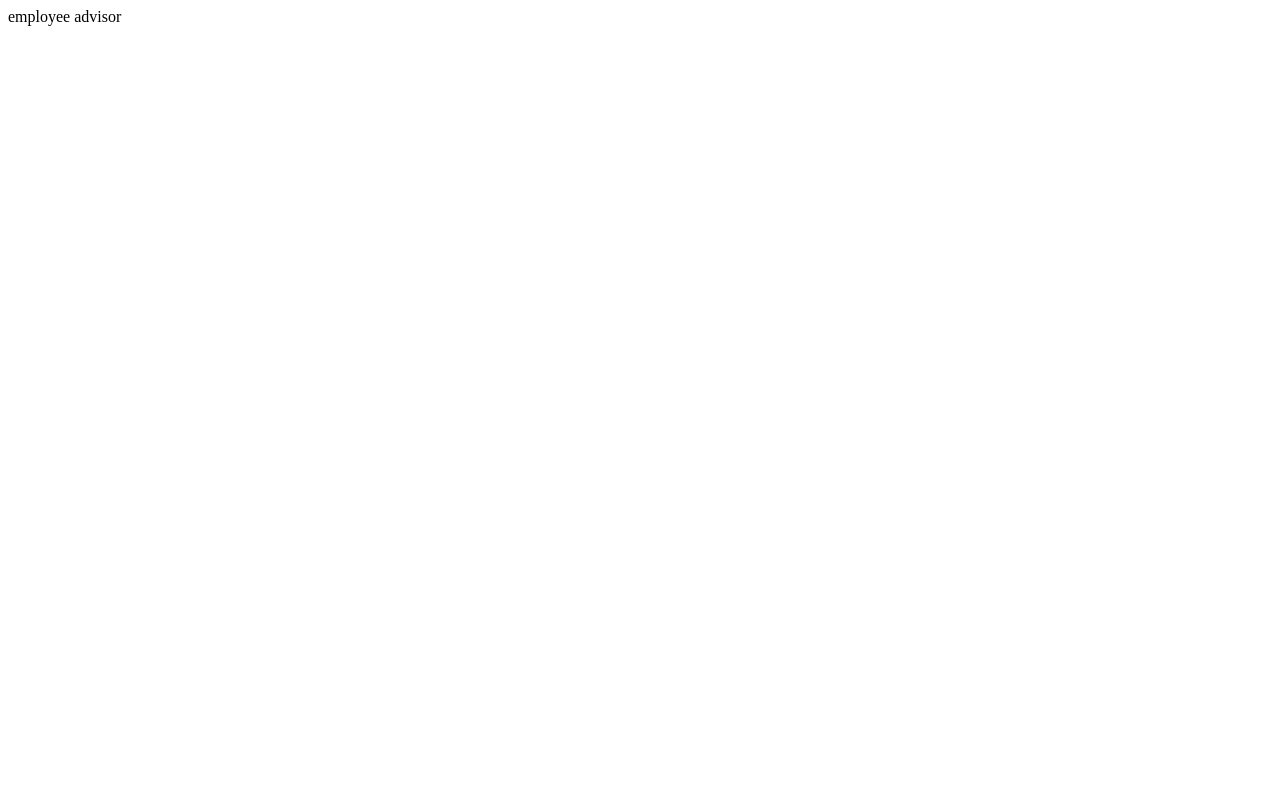
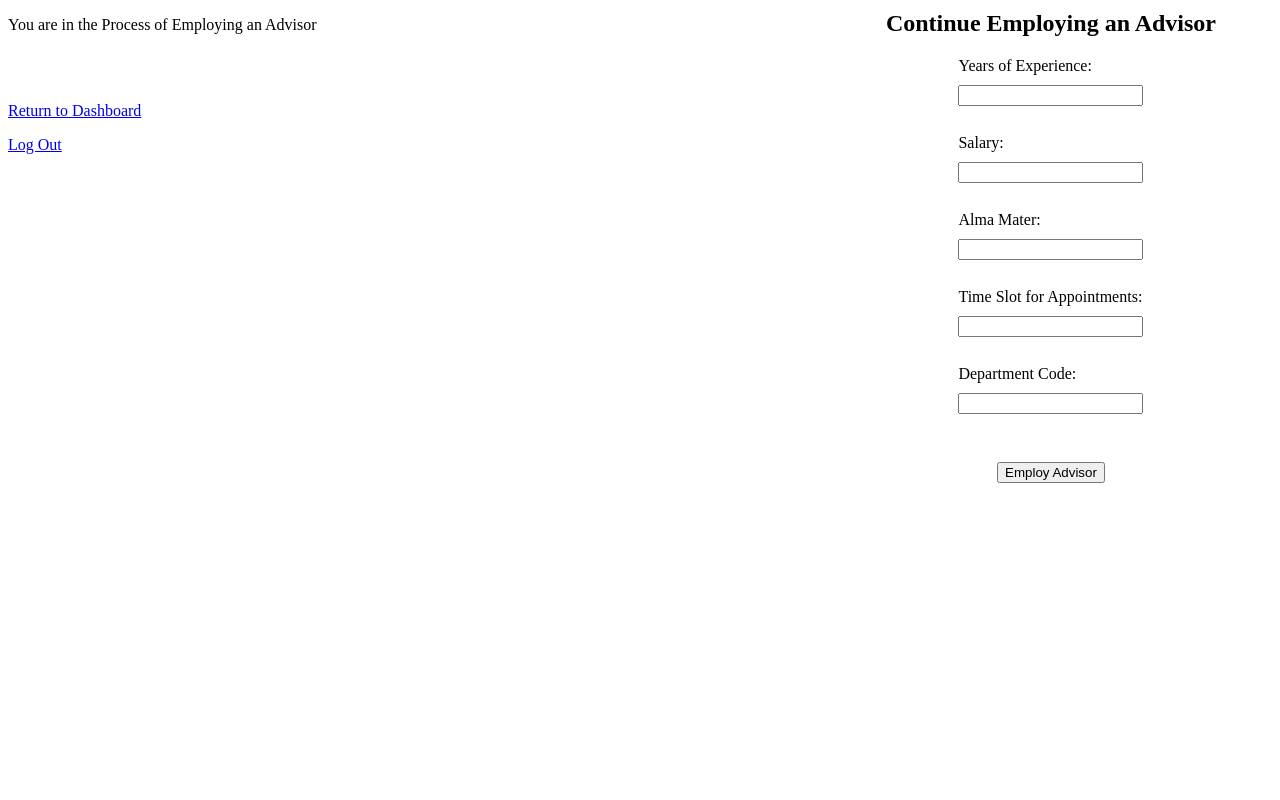
Before and after one commit to griffinnewbold/University-Management-Service, a Flask app: page /admin_employ_advisor in a window 1280 px wide. Before the commit the page is almost empty. Run offline with Flask 2, Linux system fonts and the light colour scheme; parts of the project's set-up code (start-up, migrations or seed data) failed here and were passed over.

Commit message:
admin can now add advisors phase 1 completed

```diff
--- a/server.py
+++ b/server.py
@@ -77,6 +77,7 @@ def student():
 
 @app.route('/advisor', methods=['POST', 'GET'])
 def advisor():
+	updateTimeSlot()
 	uni = session.pop('textbox', None)
 	query = text("SELECT * From Person p, Employee e, Advisor a, \"belongs to\" b Where p.uni = :user_uni and e.uni = :user_uni and a.uni = :user_uni and b.uni = :user_uni").bindparams(user_uni=uni)
 	cursor = g.conn.execute(query)
@@ -334,6 +335,35 @@ def employ_instructor():
 	g.conn.commit()
 	return redirect('/admin_enroll')
 
+@app.route('/employ_advisor', methods=['GET','POST'])
+def employ_advisor():
+	uni = session.pop('uni', None)
+	name = session.pop('name', None)
+	email = session.pop('email', None)
+	phone = session.pop('phone', None)
+	address = session.pop('address', None)
+
+	year_of_exp = request.form['textbox1']
+	salary = int(request.form['textbox2'])
+	school = request.form['textbox3']
+	time_slot = request.form['textbox4']
+	dept_id = request.form['textbox5']
+
+	p_query = person_query.bindparams(a=uni,b=name,c=email,d=phone,e=address)
+	employee_query = text("INSERT INTO Employee (years_of_experience, salary, alma_mater, uni) VALUES (:a, :b, :c, :d)")
+	employee_query = employee_query.bindparams(a=year_of_exp,b=salary,c=school, d=uni)
+	advisor_query = text("INSERT INTO Advisor (student_advisees, isavailable, daily_appointments, uni) VALUES (:a, :b, :c, :d)")
+	advisor_query = advisor_query.bindparams(a=list(),b='True',c=[time_slot], d=uni)
+
+	belongs_query = text("INSERT INTO \"belongs to\" (dept_id, course_id, uni) VALUES (:a, :b, :c)")
+	belongs_query = belongs_query.bindparams(a=dept_id, b='None', c=uni)
+
+	g.conn.execute(p_query)
+	g.conn.execute(employee_query)
+	g.conn.execute(advisor_query)
+	g.conn.execute(belongs_query)
+	g.conn.commit()
+	return redirect('/admin_enroll')
 
 @app.route('/admin_enroll_student', methods=['GET','POST'])
 def admin_enroll_student():
@@ -398,6 +428,12 @@ def delete_course():
 	g.conn.commit()
 
 
+def updateTimeSlot():
+	update_stmt = text("UPDATE Advisor SET daily_appointments = :new_value WHERE Advisor.uni = :uni")
+	a = ["8:40-9:55"]
+	update_stmt = update_stmt.bindparams(new_value = a, uni = 'aba2023')
+	g.conn.execute(update_stmt)
+	g.conn.commit()
 
 if __name__ == "__main__":
 	import click
--- a/templates/admin_employ_advisor.html
+++ b/templates/admin_employ_advisor.html
@@ -1 +1,75 @@
-employee advisor
+<!DOCTYPE html>
+<html>
+    <head>
+        <title>Admin Employment Dashboard</title>
+        <style>
+            #form {
+              text-align: center;
+              position: absolute;
+              top: 10px;
+              right: 0px;
+              padding-right: 5%;
+              padding-left: 1%;
+            }
+
+            #form h2 {
+              margin-top: 0;
+              text-align: center;
+            }
+
+            #form form {
+              display: inline-block;
+              text-align: left;
+            }
+
+            #form form label {
+              display: block;
+              margin-bottom: 10px;
+            }
+
+            #form form input[type="text"], #form form input[type="submit"] {
+              display: block;
+              margin-bottom: 10px;
+              margin-left: auto;
+              margin-right: auto;
+            }
+
+            #form form input[type="submit"] {
+              margin-top: 20px;
+            }
+          </style>
+
+    </head>
+    <body>
+        <div>
+            <p>You are in the Process of Employing an Advisor</p>
+        </div>
+        <div id="form">
+            <h2>Continue Employing an Advisor</h2>
+            <form action="employ_advisor" method="post">
+                <label for="textbox1">Years of Experience:</label>
+                <input type="text" id="textbox1" name="textbox1"><br>
+
+                <label for="textbox2">Salary:</label>
+                <input type="text" id="textbox2" name="textbox2"><br>
+
+                <label for="textbox3">Alma Mater:</label>
+                <input type="text" id="textbox3" name="textbox3"><br>
+
+                <label for="textbox4">Time Slot for Appointments:</label>
+                <input type="text" id="textbox4" name="textbox4"><br>
+
+                <label for="textbox5">Department Code:</label>
+                <input type="text" id="textbox5" name="textbox5"><br>
+
+                <input type="submit" value="Employ Advisor">
+              </form>
+        </div>
+        <br>
+        <div>
+        </div>
+        <br>
+        <p><a href="admin">Return to Dashboard</a></p>
+        <p><a href="homepage">Log Out</a></p>
+    </body>
+</html>
--- a/templates/admin_employ_instructor.html
+++ b/templates/admin_employ_instructor.html
@@ -1,7 +1,7 @@
 <!DOCTYPE html>
 <html>
     <head>
-        <title>Admin Enrollment Dashboard</title>
+        <title>Admin Employment Dashboard</title>
         <style>
             #form {
               text-align: center;
```
